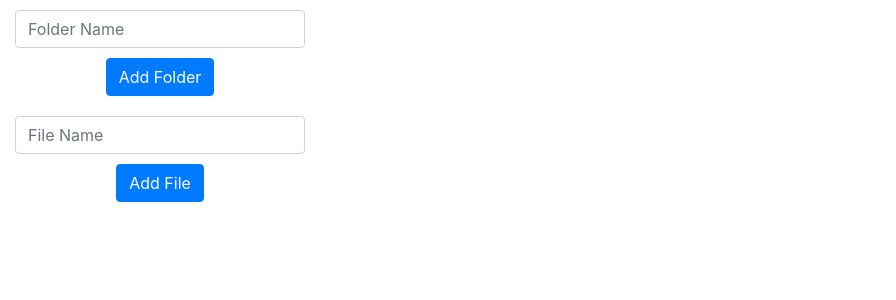
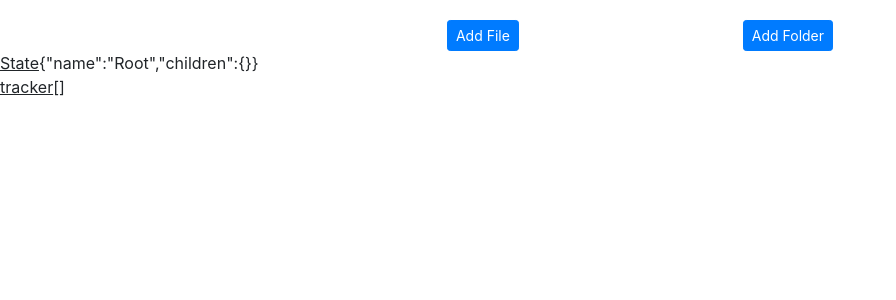
Before and after one commit to rhaegar453/ReactFilesystem, a React (Create React App) app: page / in a window 1280 px wide. Shown: the top 300 px of the page, without its empty margins (0-896 px from the left). Built offline with nearby package versions, Linux system fonts and the light colour scheme.

Commit message:
70% complete

```diff
--- a/src/App.js
+++ b/src/App.js
@@ -1,28 +1,94 @@
 import React from 'react';
 import { connect } from 'react-redux';
+import "./Components/global.css"
 import AddChild from './Components/AddChild';
+import { addFile, addFolder, updateTracker } from './Store/Actions';
 
 class App extends React.Component {
   constructor(props) {
     super(props);
+    this.state = {
+      toggleAddFolder: false,
+      toggleAddFile: false
+    }
+  }
+  getItem = ({ obj, path }) => {
+    if (path.length == 0) {
+      return obj.children;
+    }
+    else {
+      path.forEach(item => {
+        if (obj.children[item.id].children) {
+          console.log("This is without the children")
+          console.log(JSON.stringify(obj));
+          if (typeof obj.children[item.id].children == "object") {
+            obj = obj.children[item.id]
+          }
+          else {
+            return;
+          }
+        }
+        else {
+          throw new Error("Trying to navigate into a file. Not possible");
+        }
+      })
+      return obj;
+    }
+  }
+
+  promptFileBox = () => {
+    let value = window.prompt("Please provide the file name");
+    if (value != "" || value !== undefined) {
+      this.props.addFile({ name: value });
+    }
+  }
+  promptFolderBox = () => {
+    let value = window.prompt("Please provide the Folder name");
+    if (value != "" || value !== undefined) {
+      this.props.addFolder({ name: value });
+    }
+  }
+  updateTracker = (id, folderName) => {
+    let newObj = { id, folderName };
+    this.props.updateTracker(newObj);
   }
   render() {
+    let children = this.getItem(({ obj: this.props.root, path: this.props.tracker }))
     return (
       <div>
-        <div className="col-md-3" style={{ marginTop: "10px" }}>
-          <AddChild folder={true} />
-          <div style={{ marginTop: '20px' }}>
-            <AddChild />
-
+        <div className="centeredCss" style={{ marginTop: "20px" }}>
+          <div className="col-md-6" >
+            <div className="row">
+              {this.props.tracker.map(item => (
+                <p>{item.name} ></p>
+              ))}
+            </div>
+            <div className="spaceAroundCss" style={{ width: "100%" }}>
+              <button className="btn btn-sm btn-primary" onClick={this.promptFileBox}>Add File</button>
+              <button className="btn btn-sm btn-primary" onClick={this.promptFolderBox}>Add Folder</button>
+            </div>
+            {this.state.toggleAddFile ? <AddChild /> : null}
+            {this.state.toggleAddFolder ? <AddChild folder={true} /> : null}
           </div>
         </div>
-        {/* {console.log(this.props.root)} */}
-        {Object.keys(this.props.root.children).map(item => (
-          // <p>{this.props.root.children[item].name}</p>
-          <div>
-            {this.props.root.children[item].children ? <p>{this.props.root.children[item].name} ></p> : <p>{this.props.root.children[item].name}</p>}
-          </div>
-        ))}
+        <div>
+          {Object.keys(children).length > 0 ? <div>
+
+            {Object.keys(children).map((item, index) => (
+              <div key={index}>
+                {children[item].children ? <p onClick={() => this.updateTracker(item, children[item].name)}>{children[item].name} ></p> : <p>{children[item].name}</p>}
+              </div>
+            ))}
+          </div> : null}
+        </div>
+        <div>
+          <u>State</u>
+          {JSON.stringify(this.props.root)}
+        </div>
+        <div>
+          <u>tracker</u>
+          {JSON.stringify(this.props.tracker)}
+        </div>
       </div>
     );
   }
@@ -30,13 +96,17 @@ class App extends React.Component {
 
 const mapStateToProps = (state) => {
   return {
-    root: state.fs.root
+    root: state.fs.root,
+    tracker: state.fs.tracker,
+    state: state
   }
 }
 
 const mapDispatchToProps = (dispatch) => {
   return {
-
+    addFile: ({ name }) => dispatch(addFile({ name })),
+    addFolder: ({ name }) => dispatch(addFolder({ name })),
+    updateTracker: ({ id, folderName }) => dispatch(updateTracker({ id, folderName }))
   }
 }
 
--- a/src/Components/AddChild.js
+++ b/src/Components/AddChild.js
@@ -24,10 +24,12 @@ class AddChild extends React.Component{
 
     render(){
         return(
-            <div>
+            <div style={{backgroundColor:"#ababea", borderRadius:"15px", marginTop:'20px'}}>
+                <div style={{padding:"14px"}}>
                 {this.props.folder?<input className="form-control" placeholder="Folder Name" value={this.state.name} onChange={this.onChangeName}></input>:<input className="form-control" onChange={this.onChangeName} placeholder="File Name" value={this.state.name}></input>}
+                </div>
                 <div className="centeredCss" style={{marginTop:"10px"}}>
-                {this.props.folder?<button className="btn btn-primary" onClick={this.submitForm}>Add Folder</button>:<button className="btn btn-primary" onClick={this.submitForm}>Add File</button>}
+                {this.props.folder?<button className="btn btn-primary" style={{margin:'5px'}} onClick={this.submitForm}>Add Folder</button>:<button className="btn btn-primary" style={{margin:'5px'}} onClick={this.submitForm}>Add File</button>}
                 </div>
             </div>
         )
--- a/src/Components/global.css
+++ b/src/Components/global.css
@@ -2,3 +2,8 @@
     display: flex;
     justify-content: center;
 }
+
+.spaceAroundCss{
+    display: flex;
+    justify-content: space-around;
+}
--- a/src/Store/ActionTypes.js
+++ b/src/Store/ActionTypes.js
@@ -2,3 +2,4 @@ export const addFile='ADD_FILE';
 export const removeFile='DELETE_FILE';
 export const addFolder='ADD_FOLDER';
 export const removeFolder='DELETE_FOLDER';
+export const updateTracker='UPDATE_TRACKER';
--- a/src/Store/Actions.js
+++ b/src/Store/Actions.js
@@ -27,3 +27,14 @@ export const removeFolder=({id})=>{
         payload:{id}
     }
 }
+
+
+
+export const updateTracker=({id, folderName})=>{
+    console.log("Inside the tracker updater")
+    console.log(id, folderName);
+    return {
+        type:actions.updateTracker,
+        payload:{id, folderName}
+    }
+}
--- a/src/Store/FolderStructure/Helper.js
+++ b/src/Store/FolderStructure/Helper.js
@@ -8,6 +8,26 @@ export const createFolder=({name})=>{
     return {name, children:{}}
 }
 
+// export const addFolderToChild=({name, obj, path})=>{
+//     if(path.length==0){
+//         obj.children[uuid()]=createFolder({name});
+//         return obj;
+//     }
+//     else{
+//         path.forEach(item=>{
+//             if(typeof obj.children[item.id].children=="object"){
+//                 console.log(obj);
+//                 obj=obj.children[item.id]=createFolder({name});
+//                 return obj;
+//             }
+//             else{
+//                 throw new Error("Cannot create a folder in a file");
+//             }
+//         })
+//         return obj;
+//     }
+// }
+
 export const addFolderToChild=({name, obj, path})=>{
     if(path.length==0){
         obj.children[uuid()]=createFolder({name});
@@ -15,9 +35,9 @@ export const addFolderToChild=({name, obj, path})=>{
     }
     else{
         path.forEach(item=>{
-            if(typeof obj[item].children=="object"){
+            if(typeof obj.children[item.id].children=="object"){
                 console.log(obj);
-                obj=obj.children[item]=createFolder({name});
+                obj.children[item.id].children[uuid()]=createFolder({name});
                 return obj;
             }
             else{
@@ -36,9 +56,9 @@ export const addFileToChild=({name, obj, path})=>{
     }
     else{
         path.forEach(item=>{
-            if(typeof obj[item].children=="object"){
+            if(typeof obj.children[item.id].children=="object"){
                 console.log(obj);
-                obj=obj.children[item]=createFile({name});
+                obj.children[item.id].children[uuid()]=createFile({name});
                 return obj;
             }
             else{
--- a/src/Store/Reducers.js
+++ b/src/Store/Reducers.js
@@ -2,10 +2,11 @@ import * as actions from './ActionTypes';
 import Folder from './FolderStructure/Folder';
 import { createFile, createFolder, addFolderToChild, addFileToChild } from './FolderStructure/Helper';
 
-const Root = new Folder({ name: "Root", root: true });
+// const Root = new Folder({ name: "Root", root: true });
 
+let rootFolder=createFolder({name:'Root'});
 const initialStore = {
-    root: createFolder({ name: 'Root' }),
+    root: rootFolder,
     tracker: []
 }
 
@@ -15,12 +16,15 @@ const reducer = (state = initialStore, action) => {
         case actions.addFile:
             let curr = { ...state.root };
             console.log(curr);
-            curr = addFileToChild({name:action.payload.name, obj:curr, path:state.tracker})
-            return { ...state, root:curr };
+            curr = addFileToChild({ name: action.payload.name, obj: curr, path: state.tracker })
+            return { ...state, root: curr };
         case actions.addFolder:
             let curr1 = { ...state.root }
             curr1 = addFolderToChild({ name: action.payload.name, obj: curr1, path: state.tracker })
-            return { ...state, root:curr1 };
+            return { ...state, root: curr1};
+        case actions.updateTracker:{
+                return { ...state, tracker: [...state.tracker, { id: action.payload.id, name: action.payload.folderName}] }
+            }
         default:
             return state;
     }
```
